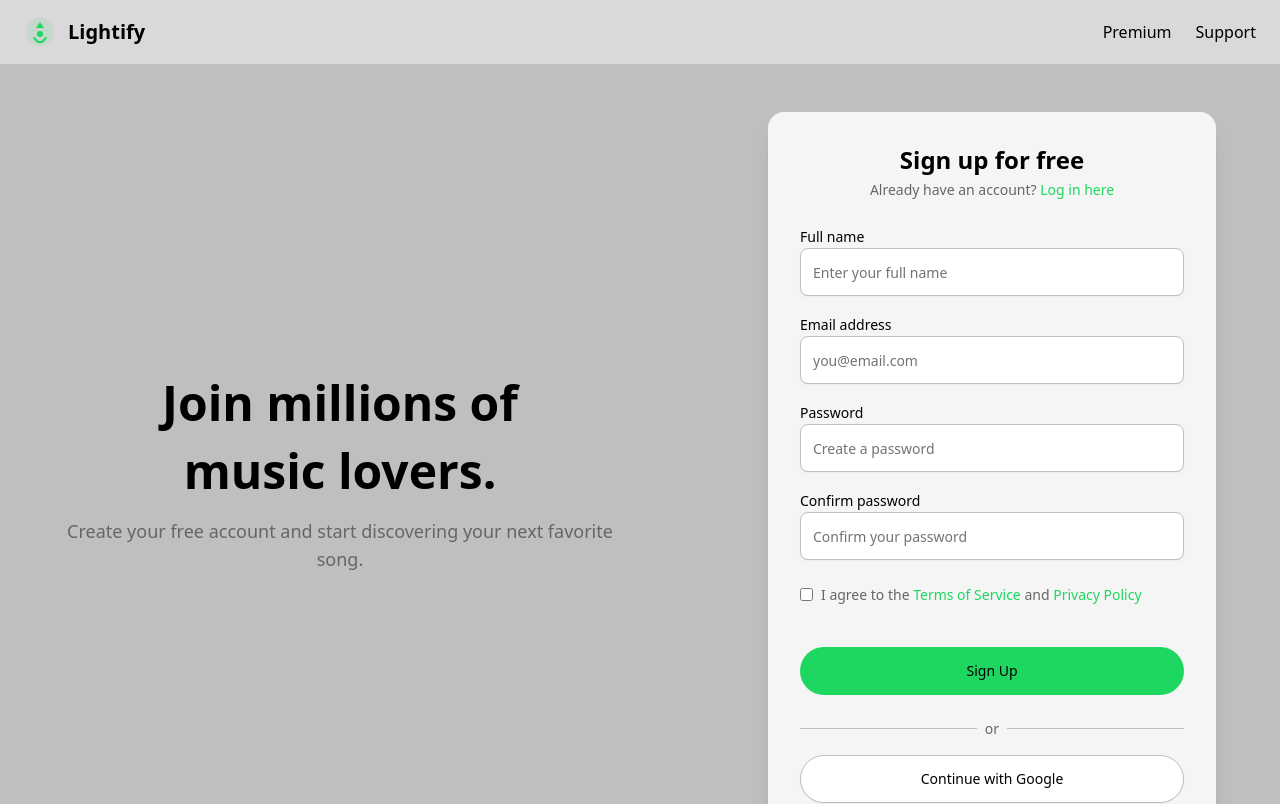
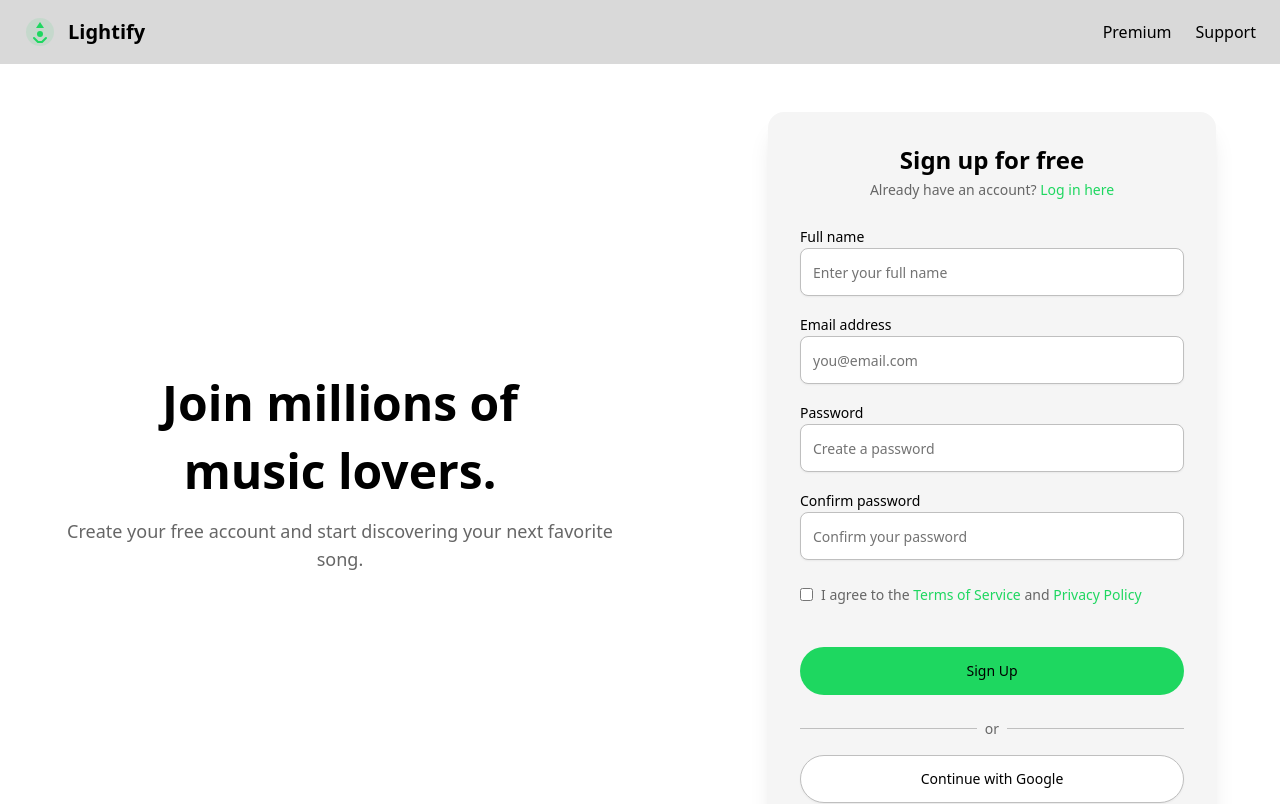
Before and after one commit to dev-abraao/ihc, a Next.js app: page /register in a window 1280 px wide. Shown: the top 804 px of the page. Built offline with nearby package versions, Linux system fonts and the light colour scheme.

Commit message:
register color

```diff
--- a/src/app/register/page.tsx
+++ b/src/app/register/page.tsx
@@ -6,7 +6,7 @@
 
 export default function RegisterPage() {
   return (
-    <div className="min-h-screen bg-[#bfbfbf] flex flex-col">
+    <div className="min-h-screen bg-[#ffffff] flex flex-col">
       <header className="bg-[#d9d9d9] px-6 py-4 flex items-center justify-between">
         <div className="flex items-center gap-3">
           <svg
```
